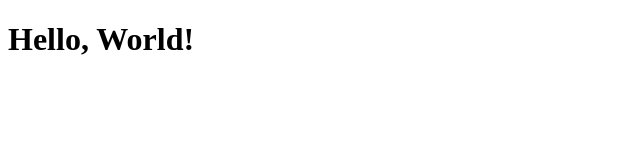
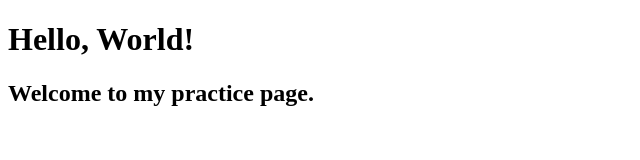
Before and after one commit to namratadhande01-star/BiteBoxPractice, a plain HTML site: page index.html in a window 1280 px wide. Shown: the whole page, without its empty margins (0-640 px from the left). Drawn offline with Linux system fonts and the light colour scheme.

Commit message:
Practice

```diff
--- a/index.html
+++ b/index.html
@@ -3,9 +3,10 @@
 <head>
     <meta charset="UTF-8">
     <meta name="viewport" content="width=device-width, initial-scale=1.0">
-    <title>Hello</title>
+    <title>Practice</title>
 </head>
 <body>
     <h1>Hello, World!</h1>
+    <h2>Welcome to my practice page.</h2>
 </body>
 </html>
```
